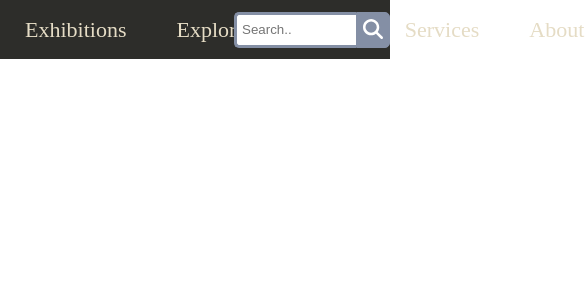
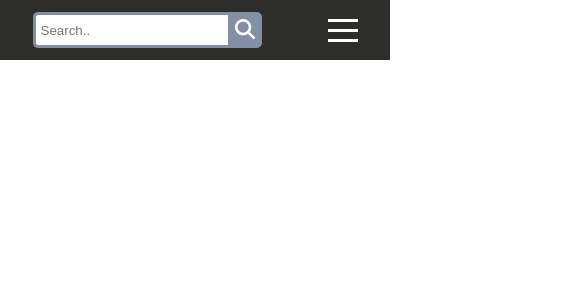
Before and after one commit to nschwags/Art-Gallery, a React (Vite) app: page / in a window 390 px wide. Shown: the top 300 px of the page, 585 px wide, since content can reach past the window. Built offline with nearby package versions, Linux system fonts and the light colour scheme.

Commit message:
Created navbar, added links, created search function

```diff
--- a/src/components/Navbar.jsx
+++ b/src/components/Navbar.jsx
@@ -1,27 +1,65 @@
-import { Link } from "react-router-dom";
+import { Link, useNavigate } from "react-router-dom";
 import "./navbar.css";
 import { FontAwesomeIcon } from "@fortawesome/react-fontawesome";
 import { faMagnifyingGlass } from "@fortawesome/free-solid-svg-icons";
+import { useRef, useState } from "react";
 
 function Navbar() {
+  const [menuOpen, setMenuOpen] = useState(false);
+  const searchRef = useRef(null);
+  const navigate = useNavigate();
+
+  const toggleMenu = () => {
+    setMenuOpen((prev) => !prev);
+  };
+
+  const handleSearch = () => {
+    const query = searchRef.current.value.trim();
+    navigate(
+      query ? `/explore/search?q=${encodeURIComponent(query)}` : "/explore"
+    );
+  };
+
+  const handleKeyDown = (e) => {
+    if (e.key === "Enter") handleSearch();
+  };
+
+  const handleMenuClose = () => {
+    setMenuOpen(false);
+  };
+
   return (
     <div className="nav-bar">
-      <div className="nav-links">
-        <Link to="/exhibitions">Exhibitions</Link>
-        <Link to="/explore">Explore</Link>
-        <Link to="/artists">Artists</Link>
-        <Link to="/services">Services</Link>
-        <Link to="/about">About</Link>
+      <div className={`nav-links ${menuOpen ? "open" : ""}`}>
+        <Link to="/explore" onClick={handleMenuClose}>
+          Explore
+        </Link>
+        <Link to="/artists" onClick={handleMenuClose}>
+          Artists
+        </Link>
+        <Link to="/about" onClick={handleMenuClose}>
+          About
+        </Link>
       </div>
       <div className="search-bar">
         <input
           type="text"
           className="search-item"
           placeholder="Search.."
+          ref={searchRef}
+          onKeyDown={handleKeyDown}
         ></input>
-        <button type="submit" className="search-button">
+        <button type="submit" className="search-button" onClick={handleSearch}>
           <FontAwesomeIcon icon={faMagnifyingGlass} />
         </button>
+      </div>
+      <div
+        className={`ham-menu ${menuOpen ? "open" : ""}`}
+        onClick={toggleMenu}
+      >
+        <span></span>
+        <span></span>
+        <span></span>
       </div>
     </div>
   );
--- a/src/components/navbar.css
+++ b/src/components/navbar.css
@@ -1,5 +1,5 @@
 .nav-bar {
-  height: 7vh;
+  height: max(7vh, 60px);
   background-color: #2d2d2a;
   display: flex;
   align-items: center;
@@ -48,3 +48,62 @@
 .search-bar {
   display: flex;
 }
+
+.ham-menu {
+  display: none;
+  flex-direction: column;
+  justify-content: space-around;
+  height: 50px;
+  width: 50px;
+}
+
+.ham-menu span {
+  height: 5px;
+  width: 100%;
+  background-color: white;
+}
+
+.hidden {
+  display: none;
+}
+
+@media (max-width: 768px) {
+  .nav-links {
+    flex-direction: column;
+    position: absolute;
+    height: 30vh;
+    top: max(7vh, 60px);
+    right: 0;
+    background-color: #2d2d2a;
+    width: 100%;
+    border-radius: 5px;
+    opacity: 0;
+    z-index: 10;
+    pointer-events: none;
+  }
+
+  .nav-links.open {
+    display: flex;
+    opacity: 100;
+    pointer-events: auto;
+  }
+
+  .nav-links.hidden {
+    display: none;
+  }
+
+  .ham-menu {
+    display: flex;
+  }
+}
+
+@media (max-width: 480px) {
+  .ham-menu {
+    width: 30px;
+    height: 30px;
+  }
+
+  .ham-menu span {
+    height: 3px;
+  }
+}
```
